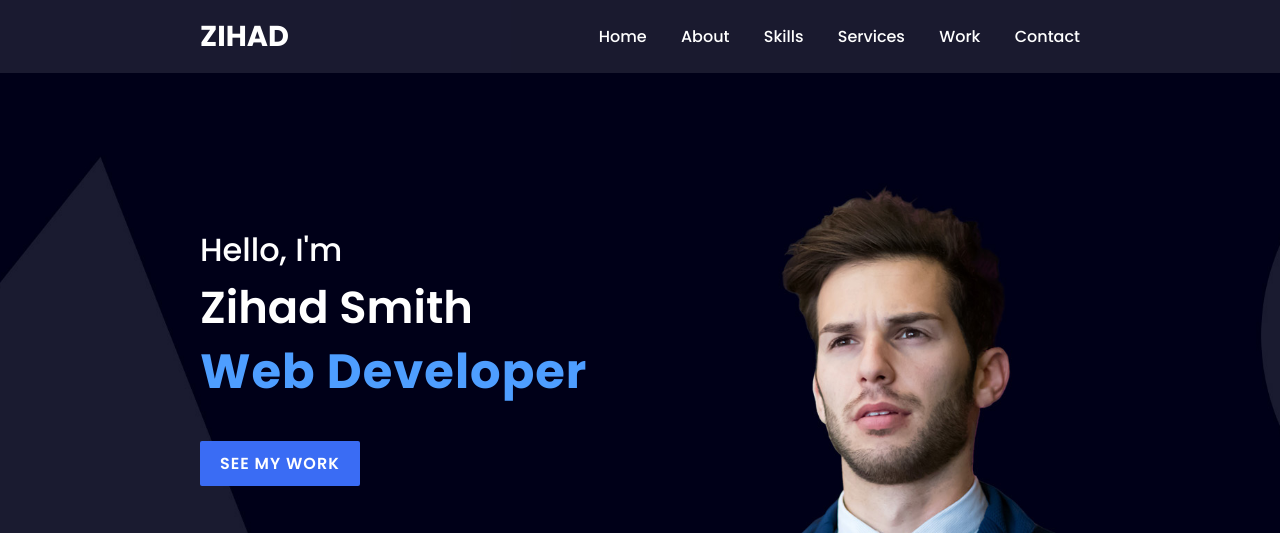
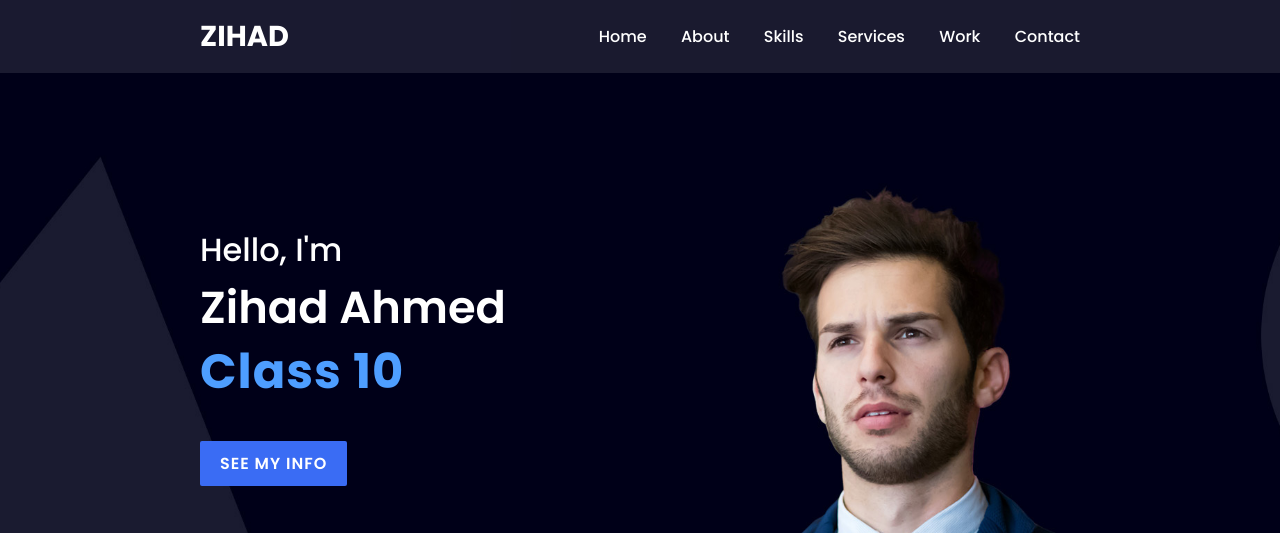
Before and after one commit to zihad6926/zihad-ahmed, a plain HTML site: page index.html in a window 1280 px wide. Shown: the top 533 px of the page. Drawn offline with nearby package versions, Linux system fonts and the light colour scheme; files whose address does not match are found by name.

Commit message:
Update index.html

```diff
--- a/index.html
+++ b/index.html
@@ -26,13 +26,13 @@
 
     <section class="main" id="main">
         <div class="content">
-            <h2 data-aos="fade-right" data-aos-duration="1000" data-aos-delay="800">Hello, I'm <br><span>Zihad Smith</span></h2>
+            <h2 data-aos="fade-right" data-aos-duration="1000" data-aos-delay="800">Hello, I'm <br><span>Zihad Ahmed</span></h2>
             <div class="animated-text" data-aos="fade-left" data-aos-duration="1000" data-aos-delay="900">
-                <h3>Web Developer</h3>
-                <h3>Web Designer</h3>
-                <h3>Programmer</h3>
+                <h3>Class 10</h3>
+                <h3>Messengers Bot Run</h3>
+                <h3>Single</h3>
             </div>
-            <a href="#" class="btn" data-aos="zoom-out" data-aos-duration="1000" data-aos-delay="1000">See My Work</a>
+            <a href="#" class="btn" data-aos="zoom-out" data-aos-duration="1000" data-aos-delay="1000">See My Info</a>
             <div class="media-icons">
                 <a href="#" data-aos="fade-in" data-aos-duration="1000" data-aos-delay="1200"><i class="fab fa-facebook-f"></i></a>
                 <a href="#" data-aos="fade-in" data-aos-duration="1000" data-aos-delay="1300"><i class="fab fa-instagram"></i></a>
```
